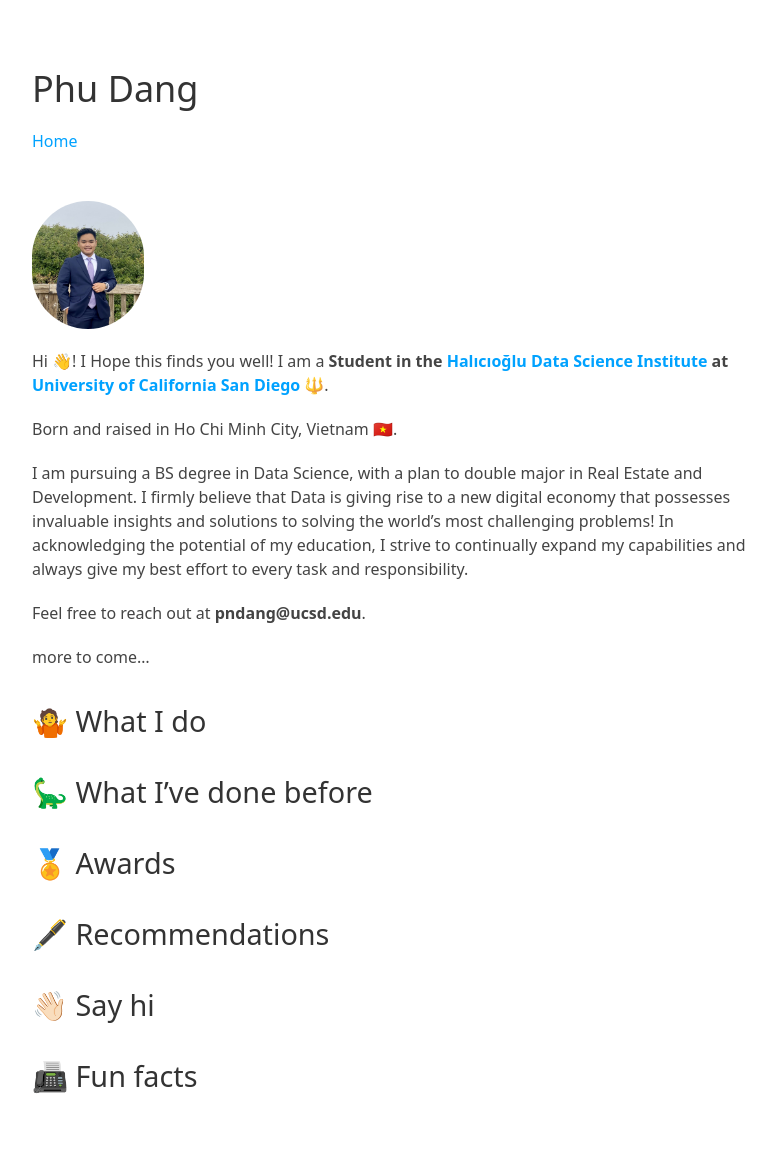
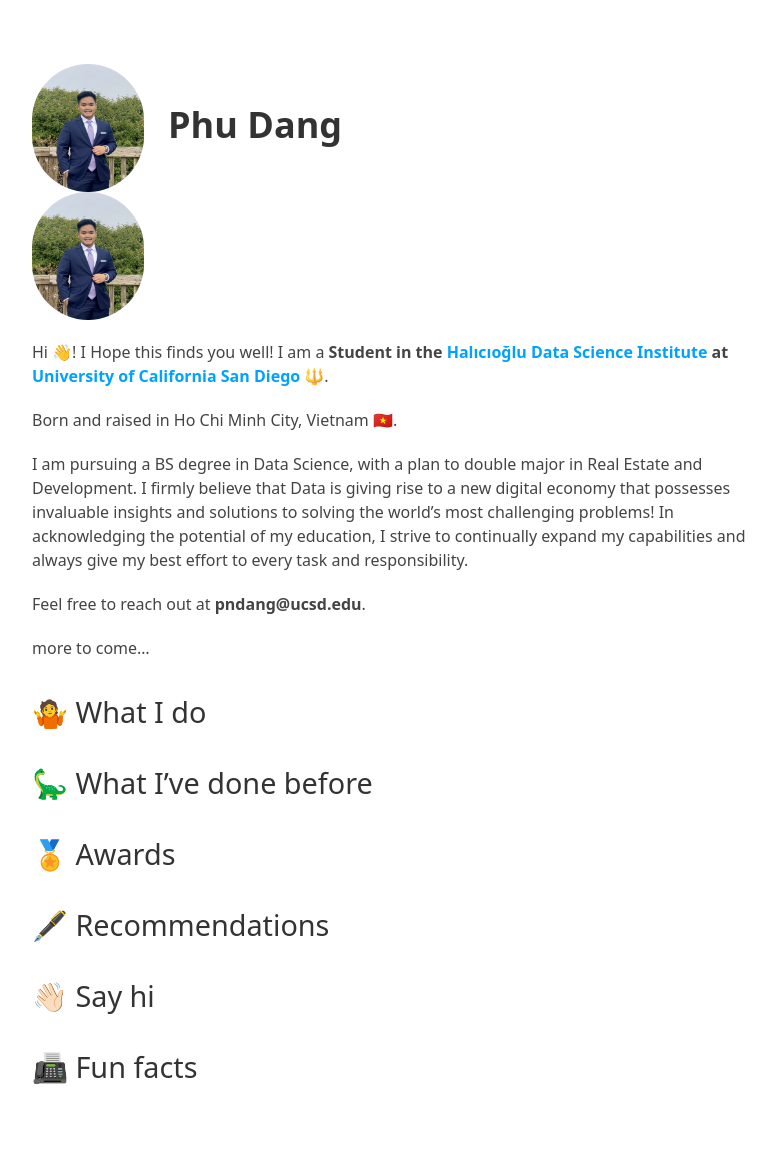
Before and after one commit to pndang/pndang.github.io, a Jekyll site: the page built from index.md, in a window 1280 px wide. Shown: the whole page, without its empty margins (233-1009 px from the left). Built offline with Jekyll 4.4.1, drawn with Linux system fonts in a browser that asks for light colours.

Commit message:
Save my work

```diff
--- a/_includes/head.html
+++ b/_includes/head.html
@@ -1,17 +1,22 @@
 <!DOCTYPE html>
+
     <head>
         <meta charset="utf-8">
         <title>{{ site.title }}</title>
         <meta name="description" content="{{ site.description }}">
         <meta name="viewport" content="width=device-width, initial-scale=1.0, maximum-scale=1.0">
 		<link rel="stylesheet" href="{{ '/styles/styles.css' | prepend:site.url }}">
+
+    {% if site.google_analytics and jekyll.environment == 'production' %}
+    {% include analytics.html %}
+    {% endif %}
     </head>
 
     <body>
         <div id="container">
-            <h1 class="global-title">{{ site.title }}‍</h1>
+            <h1 class="global-title"><a href={{site.url}}><img style="vertical-align:middle" src="{{ site.greeting_image }}" alt="{{ site.title }}" class="avatar" /></a><b>{{ site.title }}</b></h1>
             {% if site.nav-links %}
-            <nav>
+            <!-- <nav>
                 <ul>
                     {% for link in site.nav-links %}
                     <li>
@@ -26,5 +31,5 @@
                     </li>
                     {% endfor %}
                 </ul>
-            </nav>
+            </nav> -->
             {% endif %}
```
